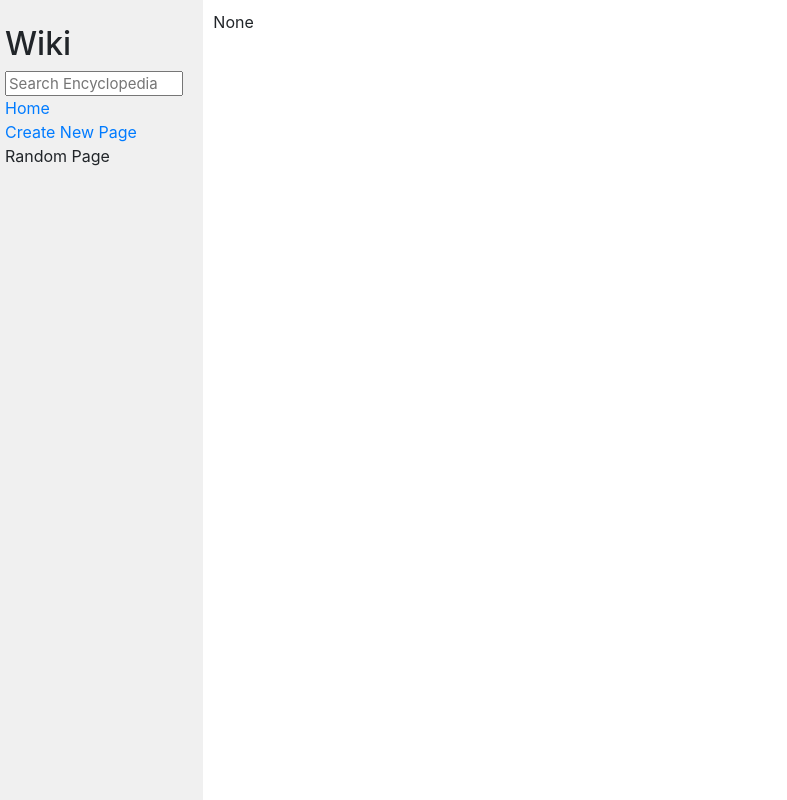
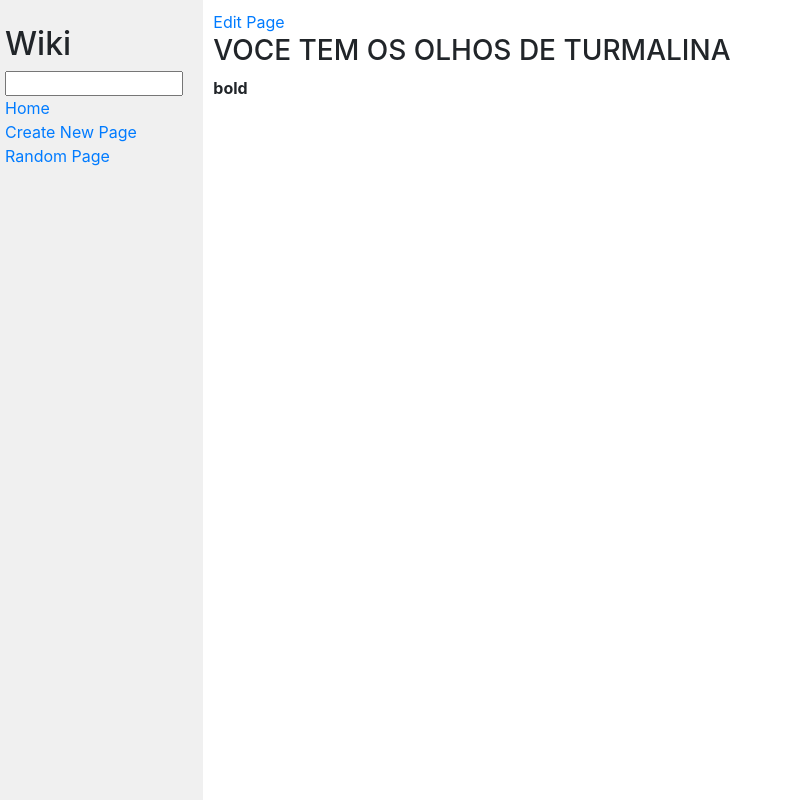
Before and after one commit to ryanpsouzaa/project-one, a Django app: page /Teste/ in a window 1280 px wide. Shown: the whole page, without its empty margins (0-787 px from the left). Run offline with Django 3.2, Linux system fonts and the light colour scheme; some libraries are stand-ins or nearby versions.

Commit message:
All functions implemented, WIP:CSS

```diff
--- a/wiki/wiki/encyclopedia/templates/encyclopedia/layout.html
+++ b/wiki/wiki/encyclopedia/templates/encyclopedia/layout.html
@@ -12,9 +12,13 @@
         <div class="row">
             <div class="sidebar col-lg-2 col-md-3">
                 <h2>Wiki</h2>
-                <form>
-                    <input class="search" type="text" name="q" placeholder="Search Encyclopedia">
-                </form>
+
+            <form action="{% url 'encyclopedia:search_page' %}" method=get>
+                {% csrf_token %}
+                <input class="search" name="q" type="text">
+
+            </form>
+
                 <div>
                     <a href="{% url 'encyclopedia:index' %}">Home</a>
                 </div>
@@ -22,7 +26,7 @@
                     <a href="{% url 'encyclopedia:new_page' %}">Create New Page </a>
                 </div>
                 <div>
-                    Random Page
+                    <a href="{% url 'encyclopedia:random_page' %}">Random Page </a>
                 </div>
                 {% block nav %}
                 {% endblock %}
--- a/wiki/wiki/encyclopedia/templates/encyclopedia/page.html
+++ b/wiki/wiki/encyclopedia/templates/encyclopedia/page.html
@@ -5,5 +5,6 @@
 {% endblock %}
 
 {% block body %}
+    <a href="{% url 'encyclopedia:edit_page' page_title%}">Edit Page</a>
     {{ page |safe }}
 {% endblock %}
--- a/wiki/wiki/encyclopedia/urls.py
+++ b/wiki/wiki/encyclopedia/urls.py
@@ -6,5 +6,9 @@ app_name = "encyclopedia"
 urlpatterns = [
     path("", views.index, name="index"),
     path("newpage/", views.new_page, name="new_page"),
+    path("search/", views.search, name="search_page"),
+    path("similarsearch/<str:title>/", views.similar_search, name="similar_search"),
+    path("editpage/<str:title>", views.edit_page, name="edit_page"),
+    path("random/", views.random_page, name="random_page"),
     path("<str:title>/", views.get_page, name="get_page")
 ]
--- a/wiki/wiki/encyclopedia/views.py
+++ b/wiki/wiki/encyclopedia/views.py
@@ -1,14 +1,19 @@
 from django.http import HttpResponseRedirect
 from django.shortcuts import render, redirect
 from django import forms
+from django.template.defaultfilters import length
 
 from . import util
 
 import markdown2
 
+import random
+
+
+
 def index(request):
     return render(request, "encyclopedia/index.html", {
-        "entries": util.list_entries()
+        "entries": util.list_entries(),
     })
 
 class NewPageForm(forms.Form):
@@ -39,8 +44,52 @@ def new_page(request):
 
 def get_page(request, title):
     page_markdown = util.get_entry(title)
-    page_html = markdown2.markdown(f"{page_markdown}")
-    return render(request, "encyclopedia/page.html", {
-        "page_title": title,
-        "page" : page_html,
-    })
+    if page_markdown is None:
+        return redirect("encyclopedia:similar_search", title=title)
+    else:
+        page_html = markdown2.markdown(f"{page_markdown}")
+        return render(request, "encyclopedia/page.html", {
+            "page_title": title,
+            "page": page_html,
+        })
+
+def search(request):
+    title = request.GET.get("q")
+    return redirect("encyclopedia:get_page", title=title)
+
+def similar_search(request, title):
+    similar_search = []
+    for entry in util.list_entries():
+        if title.lower() in entry.lower():
+            similar_search.append(entry)
+
+    if len(similar_search) == 0:
+        return render(request, "encyclopedia/error.html", {
+            "error" : f"Page {title} not found"
+        })
+
+    else:
+        return render(request, "encyclopedia/similar-search.html", {
+            "similar_entries" : similar_search
+        })
+
+def edit_page(request, title):
+    if request.method == "POST":
+        form = NewPageForm(request.POST)
+        if form.is_valid():
+            content = form.cleaned_data["content"]
+            util.save_entry(title, content)
+            return redirect("encyclopedia:get_page", title=title)
+
+    else:
+        content = util.get_entry(title)
+        form = NewPageForm(initial={"title": title, "content": content})
+        return render(request, "encyclopedia/edit-page.html", {
+            "title": title,
+            "form": form
+        })
+
+def random_page(request):
+    list_entries = util.list_entries()
+    choice = random.choice(list_entries)
+    return redirect("encyclopedia:get_page", title=choice)
--- /dev/null
+++ b/wiki/wiki/entries/Teste.md
@@ -0,0 +1,5 @@
+###VOCE TEM OS OLHOS DE TURMALINA
+
+
+
+**bold**
```
Also changed, not shown: wiki/wiki/encyclopedia/templates/encyclopedia/edit-page.html (added, +14 -0 lines), wiki/wiki/encyclopedia/templates/encyclopedia/error.html (added, +11 -0 lines), wiki/wiki/encyclopedia/templates/encyclopedia/similar-search.html (added, +17 -0 lines), wiki/wiki/entries/Segura sua emocao.md (added, +5 -0 lines), wiki/wiki/entries/edit Segura sua emocao.md (added, +5 -0 lines).
